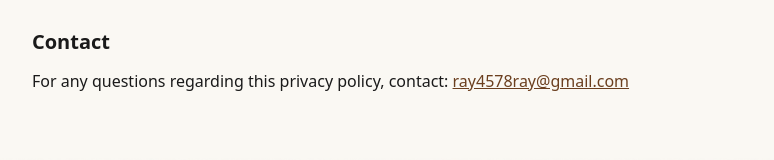
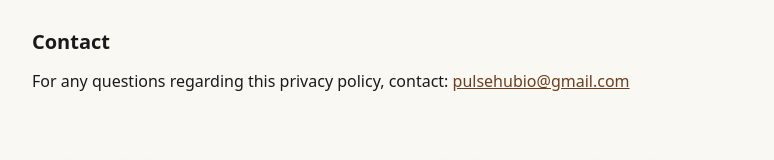
Before and after one commit to gergoded-ux/Biblical-Claim-Checker-for-YouTube-Berea---Page, a Next.js app: page /Biblical-Claim-Checker-for-YouTube-Berea---Page/privacy in a window 1280 px wide. Shown: the part 2859-3019 px from the top of the page, without its empty margins (248-1022 px from the left). Built offline with nearby package versions, Linux system fonts and the light colour scheme.

Commit message:
fix(contact): fix webhook token decoding and update contact email to pulsehubio@gmail.com

```diff
--- a/src/app/contact/page.tsx
+++ b/src/app/contact/page.tsx
@@ -16,7 +16,7 @@ export default function ContactPage() {
   const [errorMessage, setErrorMessage] = useState("");
 
   const DEFAULT_WEBHOOK_B64 =
-    "aHR0cHM6Ly9kaXNjb3JkLmNvbS9hcGkvd2ViaG9va3MvMTU0ODY3NzAyMjUzNDg2OTAzMy9WMmtiMm1xbEFTLWIwYWZMWU5oeDlkQ2l4djFPRVhlemlYY0x3NkR4alotRkdCM3FtYjJhMlp2LXZhNDlNWEsyWE5zcA==";
+    "aHR0cHM6Ly9kaXNjb3JkLmNvbS9hcGkvd2ViaG9va3MvMTU0ODY3NzAyMjUzNDg2OTAzMy9WMmtiMm1xbEFTLWIwYWZMWU5oeDlkQ2l4djFPRVhlemlYY0x3NkR4alotRkdCM3FtYjJhMlp2LXZhNDlNWksyWE5zcA==";
 
   const getWebhookUrl = () => {
     if (process.env.NEXT_PUBLIC_DISCORD_WEBHOOK_URL) {
@@ -51,7 +51,7 @@ export default function ContactPage() {
     if (!webhookUrl) {
       setStatus("error");
       setErrorMessage(
-        "Discord webhook URL is not configured yet. Please email ray4578ray@gmail.com directly."
+        "Discord webhook URL is not configured yet. Please email pulsehubio@gmail.com directly."
       );
       return;
     }
@@ -118,7 +118,7 @@ export default function ContactPage() {
       console.error("Failed to send message to Discord:", err);
       setStatus("error");
       setErrorMessage(
-        "Could not send your message right now. You can also reach out by email at ray4578ray@gmail.com."
+        "Could not send your message right now. You can also reach out by email at pulsehubio@gmail.com."
       );
     } finally {
       setIsSubmitting(false);
@@ -288,8 +288,8 @@ export default function ContactPage() {
 
             <p className="text-center text-xs text-muted pt-1">
               Your message posts directly to our Discord server. You can also write to{" "}
-              <a href="mailto:ray4578ray@gmail.com" className="text-primary underline hover:opacity-80">
-                ray4578ray@gmail.com
+              <a href="mailto:pulsehubio@gmail.com" className="text-primary underline hover:opacity-80">
+                pulsehubio@gmail.com
               </a>.
             </p>
           </form>
--- a/src/app/page.tsx
+++ b/src/app/page.tsx
@@ -466,7 +466,7 @@ export default function Home() {
             <div className="text-4xl font-extrabold mb-8">Coming<span className="text-lg font-normal text-muted"> later</span></div>
 
             <a
-              href="mailto:ray4578ray@gmail.com?subject=Interested%20in%20Berea%20Managed"
+              href="mailto:pulsehubio@gmail.com?subject=Interested%20in%20Berea%20Managed"
               className="w-full py-4 rounded-lg font-bold border-2 border-primary text-primary hover:bg-accent-soft transition-colors mb-8 text-center block"
             >
               Tell Me When It Lands
--- a/src/app/privacy/page.tsx
+++ b/src/app/privacy/page.tsx
@@ -178,10 +178,10 @@ export default function PrivacyPolicy() {
             <p>
               For any questions regarding this privacy policy, contact:{" "}
               <a
-                href="mailto:ray4578ray@gmail.com"
+                href="mailto:pulsehubio@gmail.com"
                 className="text-primary underline hover:opacity-80"
               >
-                ray4578ray@gmail.com
+                pulsehubio@gmail.com
               </a>
             </p>
           </section>
```
